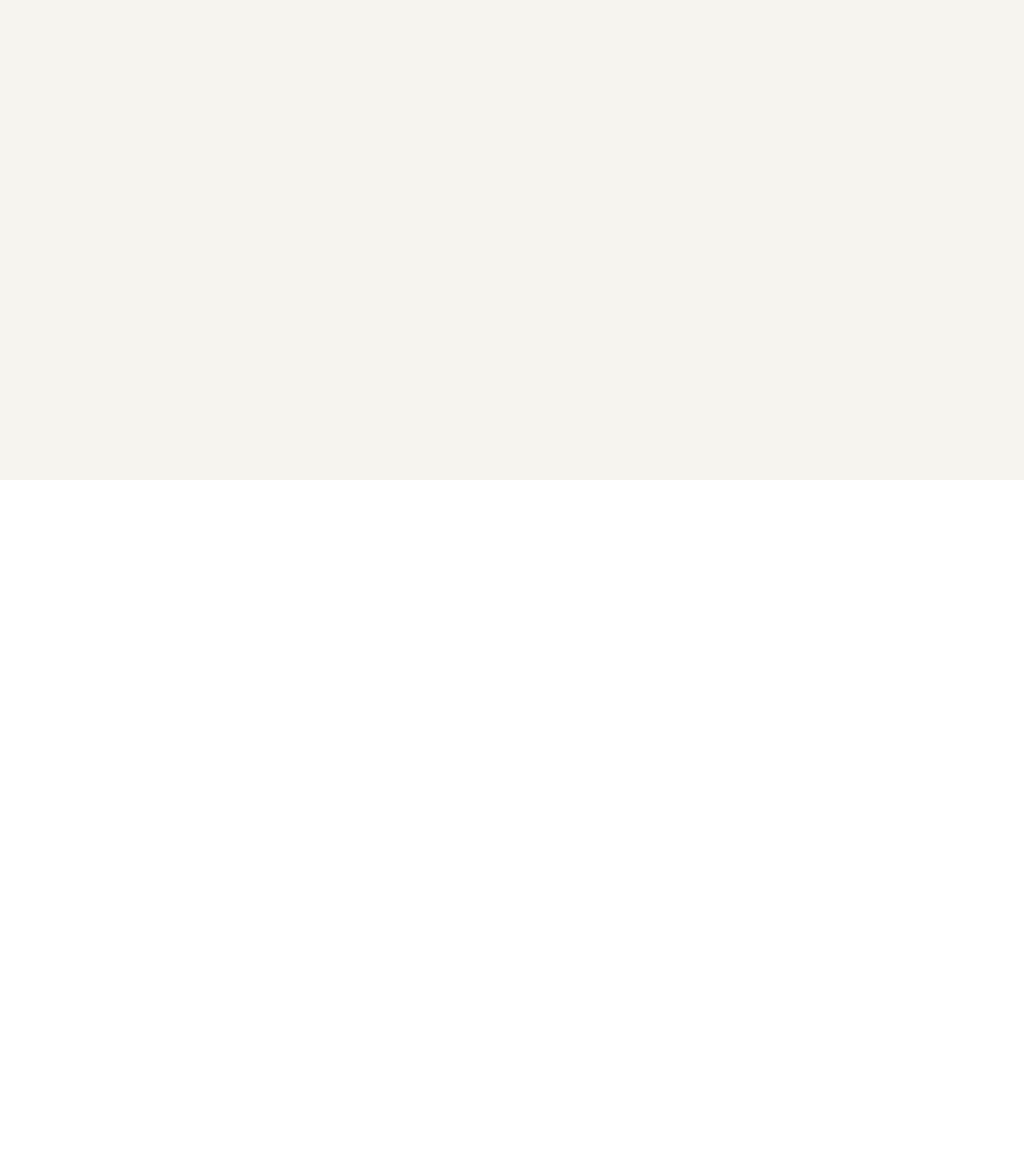
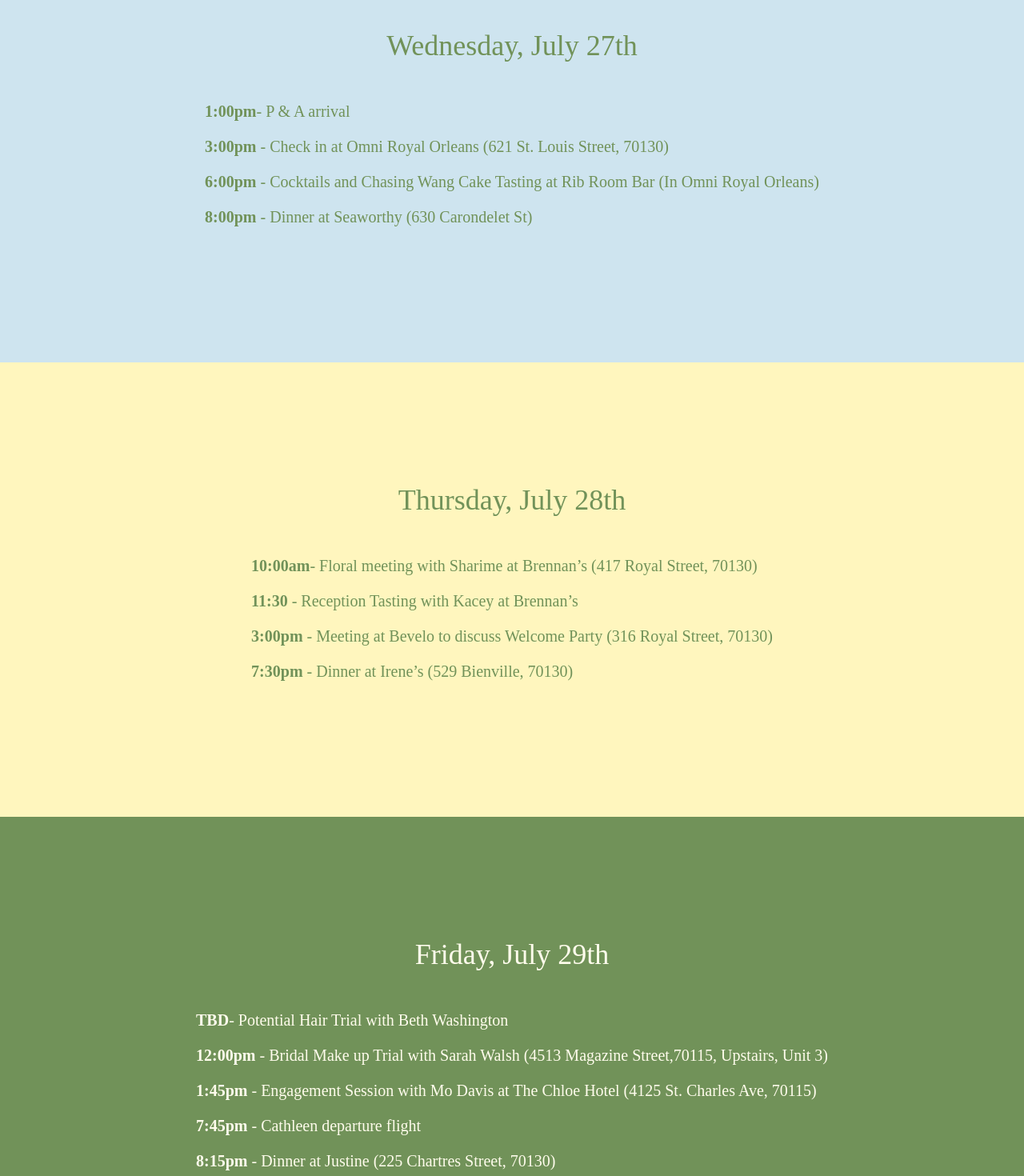
Before and after one commit to P-v-R/wedding, a React (Create React App) app: page /nola in a window 1280 px wide. Before the commit this address had no page. Shown: the part 200-1670 px from the top of the page at 80% size. Before the commit the page ends 800 px from the top, so only its background shows below. Built offline with nearby package versions, Linux system fonts and the light colour scheme.

Commit message:
itenerary for weekend

```diff
--- a/src/RoutesTree.js
+++ b/src/RoutesTree.js
@@ -3,6 +3,7 @@ import { Route, Routes } from "react-router-dom";
 import HomePage from "./components/HomePage";
 import Us from "./components/Us";
 import Lagniappe from "./components/Lagniappe";
+import Itinerary from "./components/Itinerary";
 
 const RoutesTree = () => {
   return (
@@ -10,7 +11,8 @@ const RoutesTree = () => {
       <Routes>
         <Route path="/" element={<HomePage />} />
         <Route path="us" element={<Us />} />
-        <Route path="Lagniappe" element={<Lagniappe />} />
+        <Route path="lagniappe" element={<Lagniappe />} />
+        <Route path="nola" element={<Itinerary />} />
       </Routes>
     </div>
   );
--- /dev/null
+++ b/src/components/Itinerary.js
@@ -0,0 +1,77 @@
+function Itinerary() {
+  return (
+    <div>
+      <div className="bg-skyBlue h-2/3 md:py-24 text-darkGreen flex justify-center">
+        <div className="px-10 py-14">
+          <p className="text-3xl md:text-4xl ">Wednesday, July 27th</p>
+          <div className="text-left pb-2 pt-10 text-xl">
+            <p className="py-2">
+              <b>1:00pm</b>- P & A arrival
+            </p>
+            <p className="py-2">
+              <b>3:00pm</b> - Check in at Omni Royal Orleans (621 St. Louis
+              Street, 70130)
+            </p>
+            <p className="py-2">
+              <b>6:00pm</b> - Cocktails and Chasing Wang Cake Tasting at Rib
+              Room Bar (In Omni Royal Orleans)
+            </p>
+            <p className="py-2">
+              <b>8:00pm</b> - Dinner at Seaworthy (630 Carondelet St)
+            </p>
+          </div>
+        </div>
+      </div>
+
+      <div className="bg-sorbet h-2/3 md:py-24 text-darkGreen flex justify-center">
+        <div className="px-10 py-14">
+          <p className="text-3xl md:text-4xl ">Thursday, July 28th</p>
+          <div className="text-left pb-2 pt-10 text-xl">
+            <p className="py-2">
+              <b>10:00am</b>- Floral meeting with Sharime at Brennan’s (417
+              Royal Street, 70130)
+            </p>
+            <p className="py-2">
+              <b>11:30</b> - Reception Tasting with Kacey at Brennan’s
+            </p>
+            <p className="py-2">
+              <b>3:00pm</b> - Meeting at Bevelo to discuss Welcome Party (316
+              Royal Street, 70130)
+            </p>
+            <p className="py-2">
+              <b>7:30pm</b> - Dinner at Irene’s (529 Bienville, 70130)
+            </p>
+          </div>
+        </div>
+      </div>
+
+      <div className="bg-olive h-2/3 md:py-24 text-base flex justify-center">
+        <div className="px-10 py-14">
+          <p className="text-3xl md:text-4xl ">Friday, July 29th</p>
+          <div className="text-left pb-2 pt-10 text-xl">
+            <p className="py-2">
+              <b>TBD</b>- Potential Hair Trial with Beth Washington
+            </p>
+            <p className="py-2">
+              <b>12:00pm</b> - Bridal Make up Trial with Sarah Walsh (4513
+              Magazine Street,70115, Upstairs, Unit 3)
+            </p>
+            <p className="py-2">
+              <b>1:45pm</b> - Engagement Session with Mo Davis at The Chloe
+              Hotel (4125 St. Charles Ave, 70115)
+            </p>
+            <p className="py-2">
+              <b>7:45pm</b> - Cathleen departure flight
+            </p>
+            <p className="py-2">
+              <b>8:15pm</b> - Dinner at Justine (225 Chartres Street, 70130)
+            </p>
+          </div>
+        </div>
+      </div>
+      <div className="py-24 bg-skyBlue"></div>
+    </div>
+  );
+}
+
+export default Itinerary;
--- a/src/components/LandingAnimation.js
+++ b/src/components/LandingAnimation.js
@@ -56,9 +56,12 @@ function LandingAnimation() {
         viewport={{ once: true }}
         transition={{ delay: 2 }}
       >
-        <div className="bg- z-30 p-10 flex justify-between text-xl px-20">
-          <Link to="/us" className="text-black ">
-            Our Story
+        <div className="bg-gold z-30 p-10  flex justify-between text-3xl px-10">
+          <Link to="/us" className="">
+            Us
+          </Link>
+          <Link to="/nola" className="">
+            Nola
           </Link>
           <Link to="/lagniappe" className="">
             Lagniappe
```
